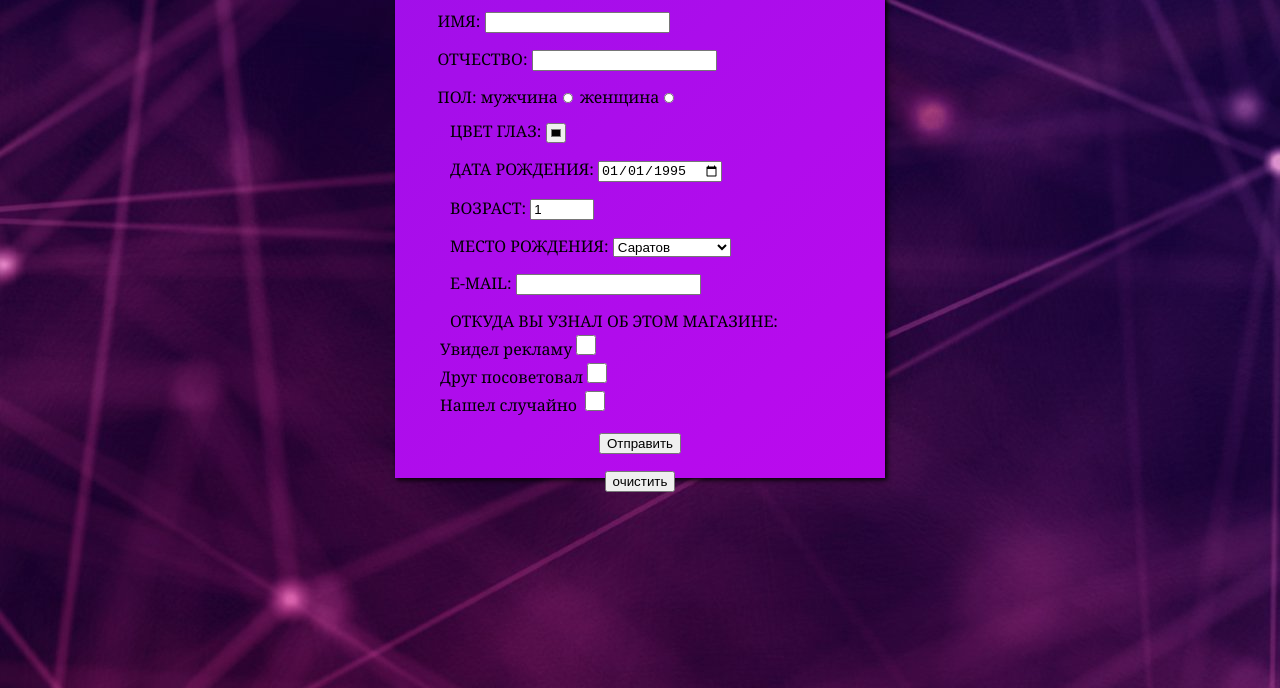
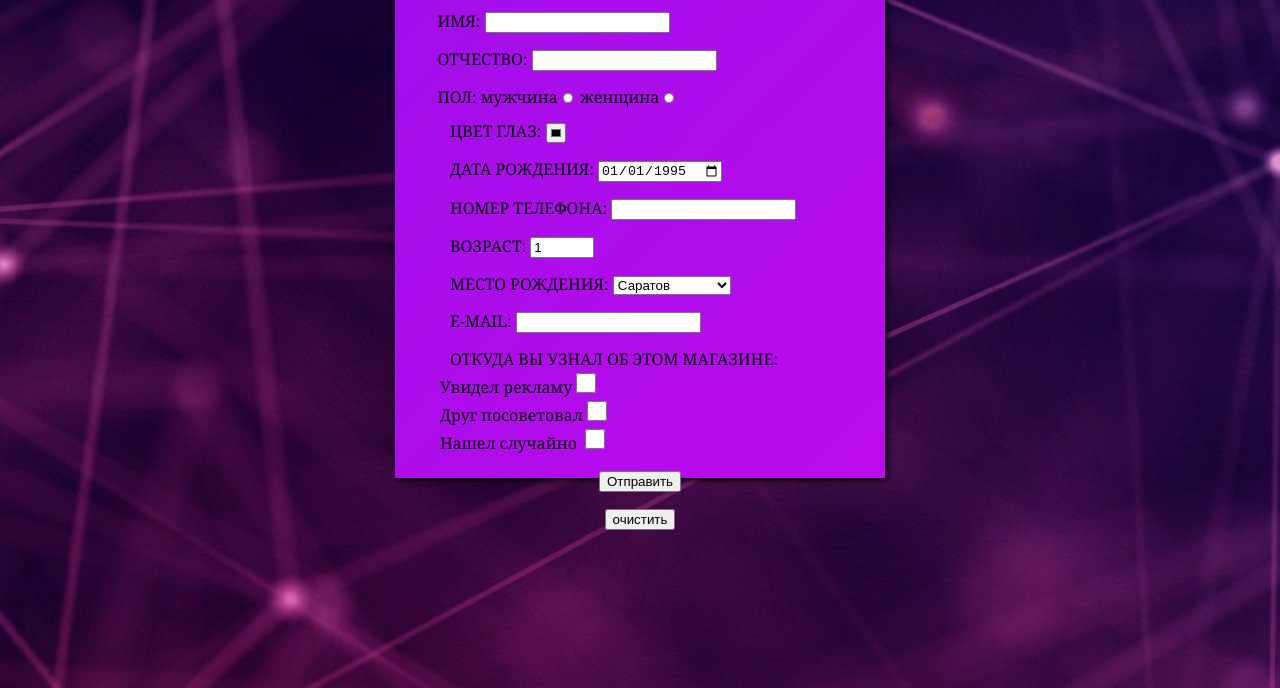
Before and after one commit to ruus20/Project-4, a plain HTML site: page index.html in a window 1280 px wide. Shown: the part 112-800 px from the top of the page. Drawn offline with Linux system fonts and the light colour scheme.

Commit message:
Add files via upload

```diff
--- a/index.html
+++ b/index.html
@@ -33,6 +33,11 @@
     <div class="group">
         <label for="">Дата рождения:</label>
         <input type="date"  value="1995-01-01" min="1995-01-01" max="2005-1-1">
+    </div>
+    <div class="group">
+        <label for="">Номер телефона:</label>
+        <input type="tel"pattern="[0-9]{3}-[0-9]{3}-[0-9]{4}"
+        required>
     </div>
     <div class="group">
         <label for="">Возраст:</label>
```
